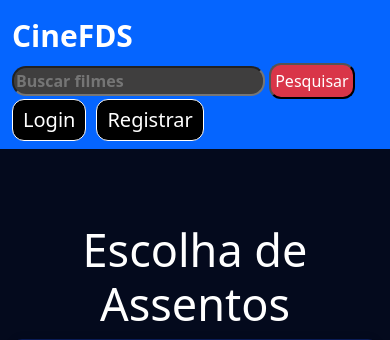
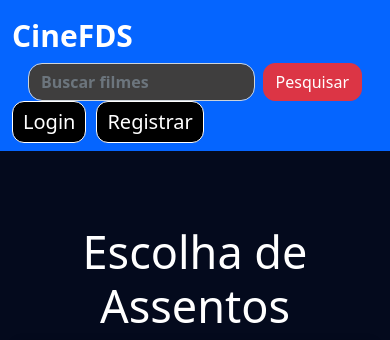
Before and after one commit to julsales/cinema-fds, a Django app: page /escolha_acento/ in a window 390 px wide; the page is wider, and only the part inside the window is pictured. Shown: the top 340 px of that part. Run offline with Django 5.2, Linux system fonts and the light colour scheme; some libraries are stand-ins or nearby versions.

Commit message:
update da barra de pesquisa

```diff
--- a/CineFds/home/templates/base.html
+++ b/CineFds/home/templates/base.html
@@ -23,9 +23,9 @@
             <a href="{% url 'home' %}" class="navbar-brand">
                 <strong style="font-size: 30px; color: rgb(255, 255, 255);">CineFDS</strong>
             </a>
-            <form id="search-form" action="{% url 'search_movies' %}" method="GET" onsubmit="return validateSearch()">
-                <input id="search-input" type="text" name="q" placeholder="Buscar filmes" style="background-color: rgb(63, 62, 62); color: rgb(215, 225, 214); border-radius: 14px; font-weight: bold;">
-                <button type="submit" style="background-color: #dc3546fc; border-radius: 12px; color: rgb(255, 255, 255); padding: 4px;">Pesquisar</button>
+            <form id="search-form" class="d-flex col-md-6 mx-3" action="{% url 'search_movies' %}" method="GET" onsubmit="return validateSearch()">
+                <input id="search-input" class="form-control me-2" type="search" name="q" placeholder="Buscar filmes" aria-label="Search" style="background-color: rgb(63, 62, 62); color: rgb(215, 225, 214); border-radius: 14px; font-weight: bold;">
+                <button class="btn btn-danger" type="submit" style="border-radius: 12px;">Pesquisar</button>
             </form>
 
             <script>
```
